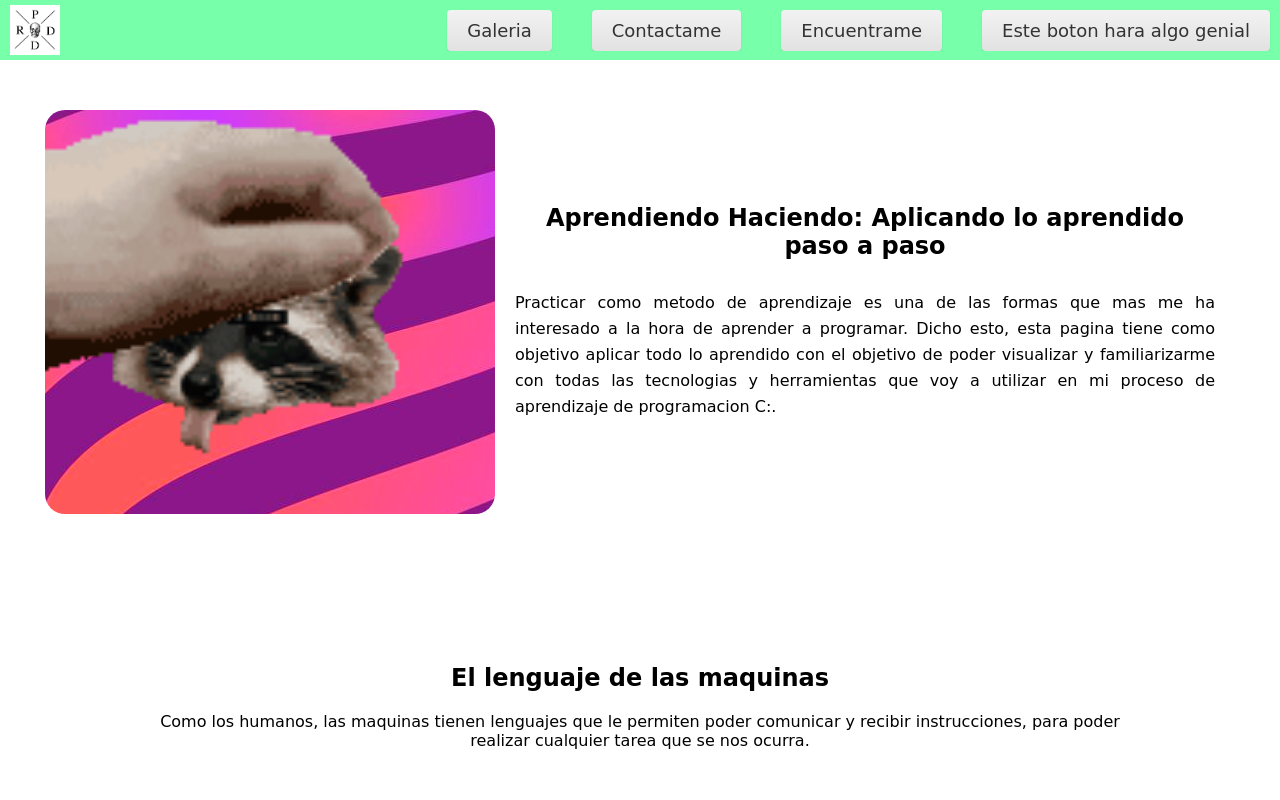
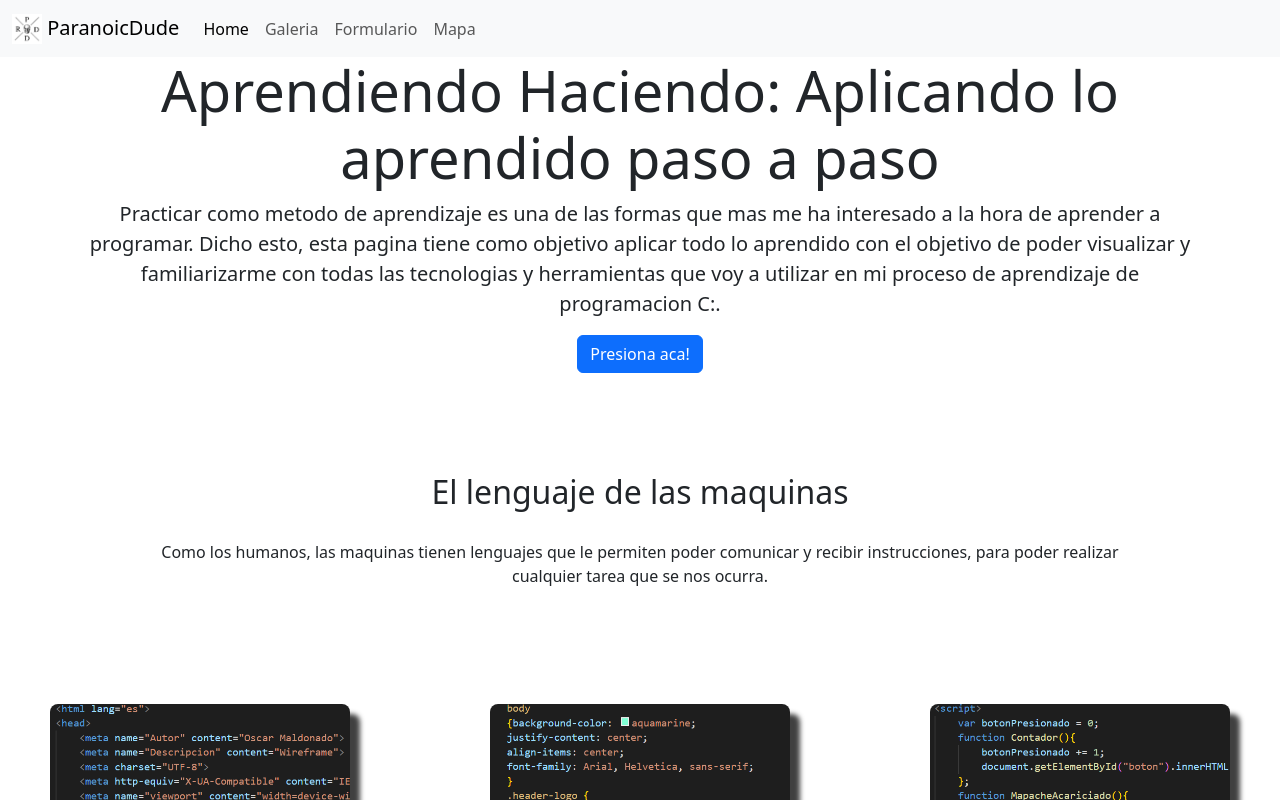
Before and after one commit to ParanoicDude/FolcademyTesting, a plain HTML site: page index.html in a window 1280 px wide. Shown: the top 800 px of the page. Drawn offline with nearby package versions, Linux system fonts and the light colour scheme.

Commit message:
Desafio5(Incompleto)

```diff
--- a/calltoaction.js
+++ b/funciones.js
@@ -12,3 +12,10 @@ function MapacheHero(){
     MapacheAcariciado()
 
 };
+
+function scrollToTitle(titleId) {
+    var titleElement = document.getElementById(titleId);
+    titleElement.scrollIntoView({
+        behavior: 'smooth'
+    });
+}
--- a/index.html
+++ b/index.html
@@ -5,42 +5,76 @@
     <meta charset="UTF-8">
     <meta http-equiv="X-UA-Compatible" content="IE=edge">
     <meta name="viewport" content="width=device-width, initial-scale=1.0">
+    <!--aca agregamos el los link de bootstrap-->
+    <link href="https://cdn.jsdelivr.net/npm/bootstrap@5.3.0-alpha3/dist/css/bootstrap.min.css" rel="stylesheet"
+        integrity="sha384-KK94CHFLLe+nY2dmCWGMq91rCGa5gtU4mk92HdvYe+M/SXH301p5ILy+dN9+nJOZ" crossorigin="anonymous">
+        <!--JQuery, porque bueno no se, capaz sirve ja-->
+        <script src="https://ajax.googleapis.com/ajax/libs/jquery/3.3.1/jquery.min.js"></script>
     <link rel="stylesheet" href="style.css">
-    <link rel="preconnect" href="https://fonts.googleapis.com">
-    <link rel="preconnect" href="https://fonts.gstatic.com" crossorigin>
-    <link href="https://fonts.googleapis.com/css2?family=Changa+One&display=swap" rel="stylesheet">
-    <!--Script del boton en el header, interactua con el Hero-->
-    <script src="calltoaction.js"></script>
-    <title>Aprendiendo Haciendo</title>
+        <title>Aprendiendo Haciendo</title>
 </head>
-
 <body>
     <header>
-        <!--script que scrollea la pagina a cada seccion-->
-        <script src="scroll.js"></script>
-        <img src="imagenes/logotipo.png" alt="" class="header_img">
-        <nav class="header_nav">
-           <li><button class="header-button" onclick="scrollToTitle('galeria')">Galeria</button></li>
-            <li><button  class="header-button" onclick="scrollToTitle('formulario')">Contactame</button></li>
-            <li><button class="header-button" onclick="scrollToTitle('mapa')">Encuentrame</button></li>
-            <li><button class="header-button" id="boton" type="button" onclick="MapacheHero()">Este boton hara algo genial</button></li>
-        </nav>
+        <nav class="navbar navbar-expand-lg bg-body-tertiary">
+            <div class="container-fluid">
+                <a class="navbar-brand" href="#">
+                    <img src="imagenes/logotipo.png" alt="Logo" width="30" height="30" class="d-inline-block align-text-top">
+                    ParanoicDude
+                  </a>
+              <button class="navbar-toggler" type="button" data-bs-toggle="collapse" data-bs-target="#navbarNav" aria-controls="navbarNav" aria-expanded="false" aria-label="Toggle navigation">
+                <span class="navbar-toggler-icon"></span>
+              </button>
+              <div class="collapse navbar-collapse" id="navbarNav">
+                <ul class="navbar-nav">
+                  <li class="nav-item">
+                    <a class="nav-link active" aria-current="page" href="#">Home</a>
+                  </li>
+                  <li class="nav-item">
+                    <a class="nav-link" onclick="scrollToTitle('galeria')">Galeria</a>
+                  </li>
+                  <li class="nav-item">
+                    <a class="nav-link" onclick="scrollToTitle('formulario')">Formulario</a>
+                  </li>
+                  <li class="nav-item">
+                    <a class="nav-link" onclick="scrollToTitle('mapa')">Mapa</a>
+                  </li>
+                </ul>
+              </div>
+            </div>
+          </nav>
     </header>
-    <section class="hero">
-        <div class="hero_img">
-            <img src="imagenes/raccoon-frame.gif" alt="Mapache" id="gif">
-        </div>
-        <div class="hero_txt">
-            <h1>Aprendiendo Haciendo: Aplicando lo aprendido paso a paso</h1>
-            <p>Practicar como metodo de aprendizaje es una de las formas que mas me ha interesado a la hora de aprender
+    <section class="jumbotron text-center" id="hero">
+        <div class="container">
+            <h1 class="display-4">Aprendiendo Haciendo: Aplicando lo aprendido paso a paso</h1>
+            <p class="lead">Practicar como metodo de aprendizaje es una de las formas que mas me ha interesado a la hora
+                de aprender
                 a programar.
 
                 Dicho esto, esta pagina tiene como objetivo aplicar todo lo aprendido con el objetivo de poder
                 visualizar y familiarizarme con todas las tecnologias y herramientas que voy a utilizar en mi proceso de
-                aprendizaje de programacion C:.
-            </p>
+                aprendizaje de programacion C:.</p>
+            <a class="btn btn-primary" data-toggle="modal">Presiona aca!</a>
+            <div class="modal" tabindex="-1">
+                <div class="modal-dialog">
+                  <div class="modal-content">
+                    <div class="modal-header">
+                      <h5 class="modal-title">Acaricia al mapache</h5>
+                      <button type="button" class="btn-close" data-bs-dismiss="modal" aria-label="Close"></button>
+                    </div>
+                    <div class="modal-body">
+                        <img src="imagenes/raccoonpet.gif" alt="">
+                    </div>
+                    <div class="modal-footer">
+                      <button type="button" class="btn btn-secondary" data-bs-dismiss="modal">Cerrar</button>
+                      <button type="button" class="btn btn-primary">Cerrar tambien, supongo</button>
+                    </div>
+                  </div>
+                </div>
+              </div>
+
         </div>
     </section>
+
     <section class="cartas">
         <div class="titulo_cartas">
             <h2>El lenguaje de las maquinas</h2>
@@ -59,6 +93,7 @@
                 </button>
             </div>
         </div>
+
         <div class="carta">
             <img src="imagenes/captura-css.png" alt="">
             <div class="card_txt">
@@ -82,6 +117,7 @@
             </div>
         </div>
     </section>
+
     <section class="galeria" id="galeria">
         <div class="titulo_galeria">
             <h2>Modelo de Galeria de imagenes</h2>
@@ -96,6 +132,7 @@
             <img class="gallery-image" src="imagenes/zarigueya.jpg">
         </div>
     </section>
+
     <section class="formulario" id="formulario">
         <!--cuando averigue como hacer funcionar los request o webhooks hago que este formulario me envie la info a un excel o algo-->
         <h2>Si te gustan los animales, cuentamelo</h2>
@@ -112,6 +149,7 @@
             <input type="submit" value="Enviar">
         </form>
     </section>
+
     <section class="mapa" id="mapa">
         <h2>Ubicame</h2>
         <iframe
@@ -120,6 +158,7 @@
             referrerpolicy="no-referrer-when-downgrade"></iframe>
 
     </section>
+
     <footer>
         <!--no se me ocurrio nada mas interesante para el footer, capaz mas adelante le pongo un boton scroll back to top-->
         <p>copyright 2023 Web Designer - Folcademy - JDG</p>
@@ -130,7 +169,14 @@
         <i class="fa fa-cloud" style="font-size:60px;color:lightblue;text-shadow:2px 2px 4px #000000;"></i>
     </footer>
 
-
+    <!--otros links de bootstrap-->
+    <script src="https://cdn.jsdelivr.net/npm/@popperjs/core@2.11.7/dist/umd/popper.min.js"
+        integrity="sha384-zYPOMqeu1DAVkHiLqWBUTcbYfZ8osu1Nd6Z89ify25QV9guujx43ITvfi12/QExE"
+        crossorigin="anonymous"></script>
+    <link href="https://cdn.jsdelivr.net/npm/bootstrap@5.3.0-alpha3/dist/css/bootstrap.min.css" rel="stylesheet"
+        integrity="sha384-KK94CHFLLe+nY2dmCWGMq91rCGa5gtU4mk92HdvYe+M/SXH301p5ILy+dN9+nJOZ" crossorigin="anonymous">
+    <!--archivo con las funciones de javascript-->
+    <script src="funciones.js"></script>
 </body>
 
 </html>
--- a/scroll.js
+++ /dev/null
@@ -1,6 +0,0 @@
-function scrollToTitle(titleId) {
-    var titleElement = document.getElementById(titleId);
-    titleElement.scrollIntoView({
-        behavior: 'smooth'
-    });
-}
--- a/style.css
+++ b/style.css
@@ -1,101 +1,7 @@
 * {
     margin: 0;
-    font-family: 'Changa_one', cursive;
     overflow-x: hidden;
 }
-
-header {
-    align-items: center;
-    background-color: rgb(120, 255, 170);
-    display: flex;
-    flex-direction: row;
-    justify-content: space-between;
-    height: 60px;
-    padding: 0 10px;
-    width: 100%;
-
-}
-
-header .header_img {
-    height: 50px;
-
-}
-
-header .header_nav {
-    display: flex;
-    float: right;
-
-}
-
-header .header_nav li {
-    list-style: none;
-    padding: 0 20px;
-
-}
-
-header .header_nav li a {
-    color: #060101;
-    font-weight: 500;
-    text-decoration: none;
-}
-
-.header-button {
-    background-color: #f2f2f2;
-    color: #333;
-    border: none;
-    padding: 10px 20px;
-    font-size: 18px;
-    border-radius: 4px;
-    background-image: linear-gradient(to bottom, #f2f2f2, #e2e2e2);
-    box-shadow: 0px 2px 2px rgba(0, 0, 0, 0.1);
-    transition: all 0.3s ease;
-    cursor: pointer;
-  }
-
-  .header-button:hover {
-    background-image: linear-gradient(to bottom, #e2e2e2, #d2d2d2);
-    box-shadow: 0px 2px 5px rgba(0, 0, 0, 0.2);
-    color: #fff;
-  }
-
-.hero {
-    align-items: center;
-    display: flex;
-    flex-direction: row;
-    justify-content: center;
-    margin: 50px 10px;
-}
-
-.hero .hero_img img {
-    width: 400px;
-    border-radius: 4px;
-    -webkit-border-radius: 4px;
-    -moz-border-radius: 4px;
-    -ms-border-radius: 4px;
-    -o-border-radius: 4px;
-    margin-right: 50px;
-}
-
-.hero .hero_img {
-    background: url(imagenes/trippybackground.jpg);
-    border-radius: 20px;
-}
-
-.hero_txt {
-    width: 700px;
-    padding: 20px;
-}
-
-.hero_txt h1 {
-    padding-bottom: 30px;
-    text-align: center;
-}
-
-.hero_txt p {
-    text-align: justify;
-    line-height: 26px;
-}
-
 
 .cartas {
     display: flex;
@@ -222,7 +128,7 @@ header .header_nav li a {
 footer {
     text-align: center;
     background-color: rgb(172, 172, 172);
-    height: 250px;
+    height: 50px;
     margin-top: 50px;
 }
 
```
